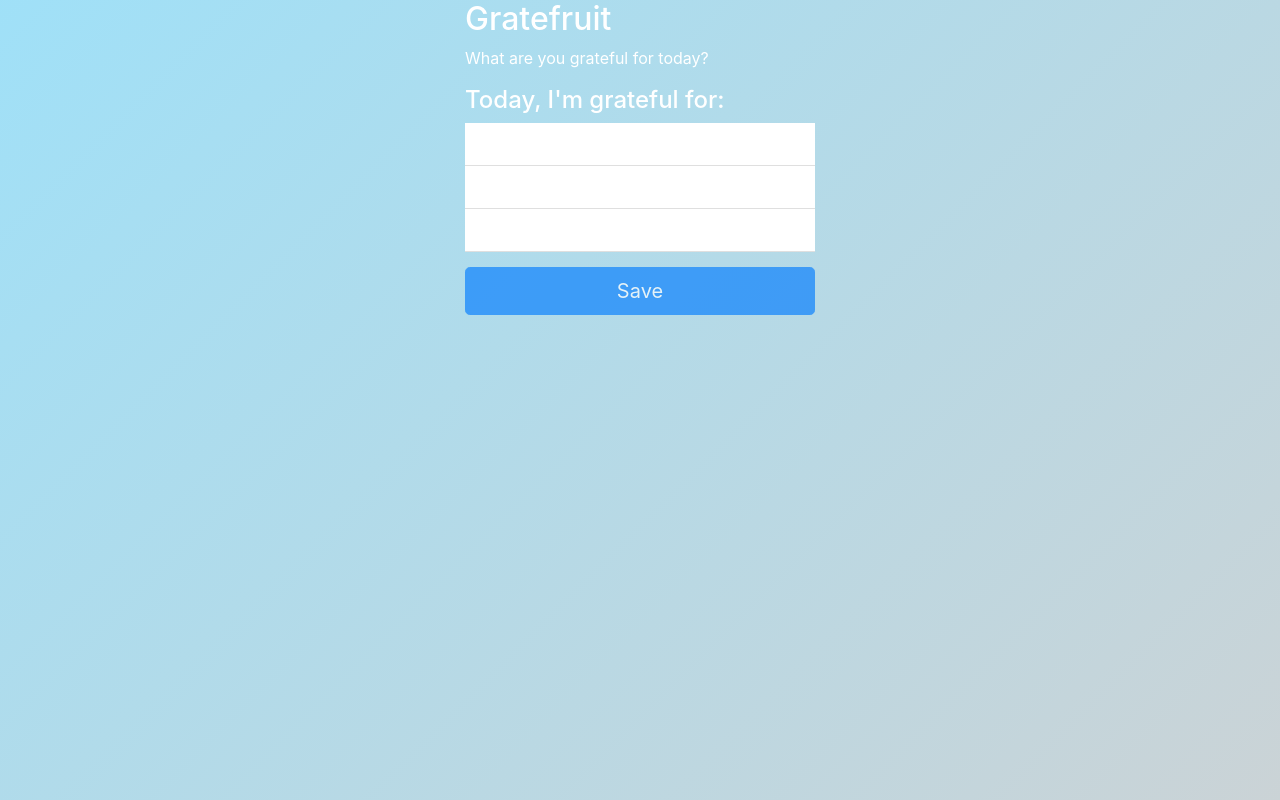
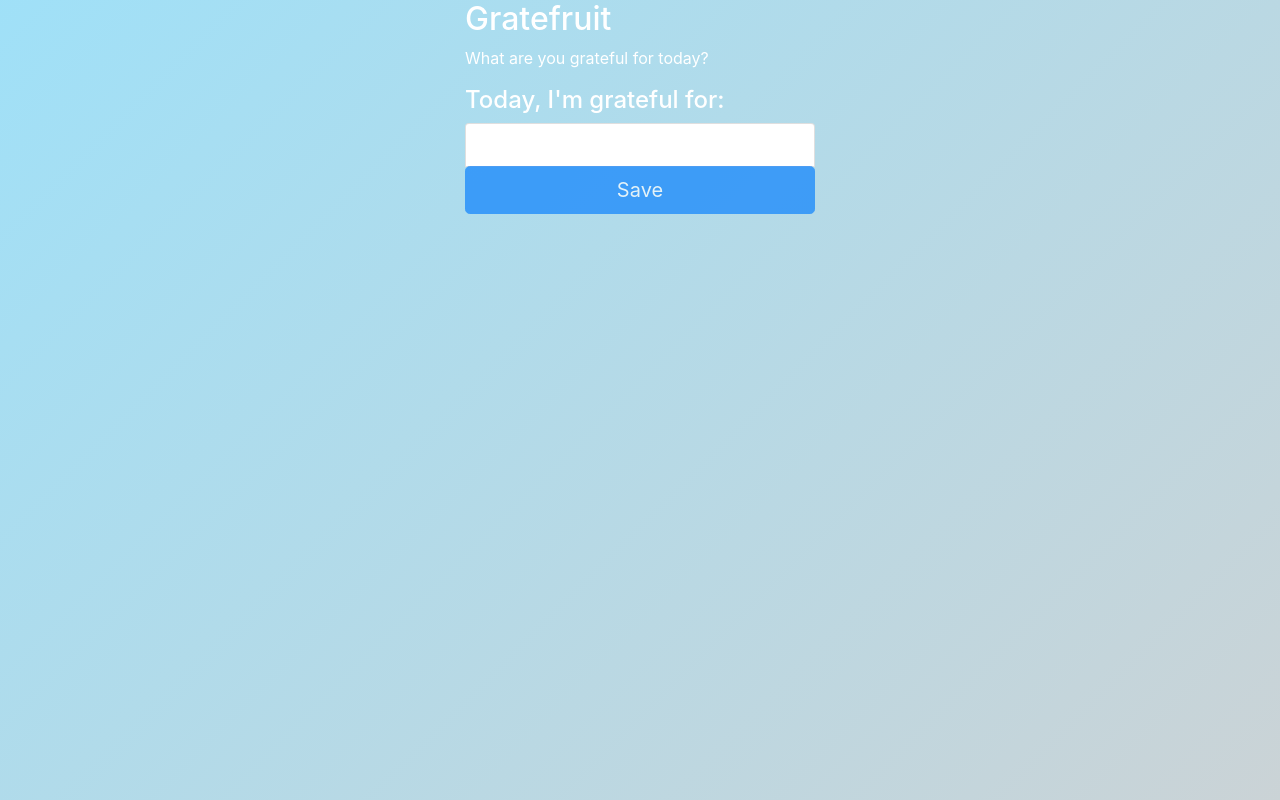
Before and after one commit to gratefruit/gratefruit, a React (Create React App) app: page / in a window 1280 px wide. Built offline with nearby package versions, Linux system fonts and the light colour scheme.

Commit message:
feat(components/GratefulForm): Added activeIndex that can go through gratitude input items

```diff
--- a/src/components/GratefulForm/index.js
+++ b/src/components/GratefulForm/index.js
@@ -3,9 +3,12 @@ import SuccessfulSubmit from './SuccessfulSubmit'
 
 function GratefulInputItems(props) {
     const items = props.items || []
+    const active = props.active || 0
 
     return items.map((item, index) => {
-        return <li key={index} className="list-group-item grateful-input-group">
+        return <li key={index}
+                   hidden={(index !== active)}
+                   className="list-group-item grateful-input-group">
             <input name={index} className="form-control"
                 id={`item-${index}`}
                 onChange={props.onChange(index, item)}
@@ -19,6 +22,7 @@ function GratefulForm(props) {
     const [inputs, setInputs] = useState(Array.from({ length: props.items }, () => ""))
     const [saveEnabled, setSaveEnabled] = useState(false)
     const [completed, setCompleted] = useState(false)
+    const [activeIndex, setActiveInput] = useState(0)
 
     function inputChangedHandler(index) {
         return (event) => {
@@ -46,9 +50,15 @@ function GratefulForm(props) {
 
     const handleInputKeyPress = (index) => event => {
         if (event.key === 'Enter') {
-            if (props.items - 1 > index) {
-                // Todo: Do this through refs
-                document.getElementById(`item-${index + 1}`).focus()
+            const newInputs = inputs.map((input, currentIndex) => {
+                if (index !== currentIndex) return input;
+                return event.target.value
+            });
+
+            setInputs(newInputs)
+
+            if (index < inputs.length) {
+                setActiveInput(activeIndex + 1)
             }
         }
     }
@@ -60,12 +70,12 @@ function GratefulForm(props) {
             {
             (!completed) ?
                 <form onSubmit={handleFormSubmit}>
-                    <ul className="list-group list-group-flush grateful-input-list">
-                        <GratefulInputItems
-                            items={inputs}
-                            onChange={inputChangedHandler}
-                            onKeyPress={handleInputKeyPress} />
-                    </ul>
+                    <GratefulInputItems
+                        items={inputs}
+                        active={activeIndex}
+                        onChange={inputChangedHandler}
+                        onKeyPress={handleInputKeyPress} />
+
                     <p className="form-group">
                         <button className="btn btn-primary btn-lg btn-block" disabled={!saveEnabled} type="submit">Save</button>
                     </p>
```
